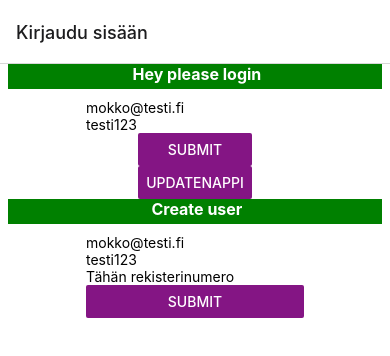
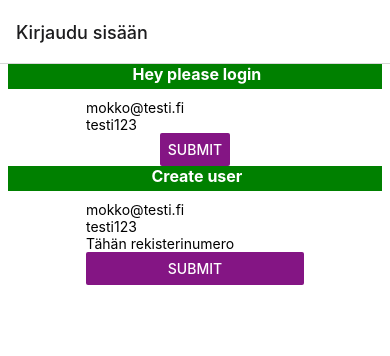
Before and after one commit to TVT21KMO-Mobiilikehitysprojekti-R6/Jaska, a React Native app: screen /LoginPage in a window 390 px wide. Shown: the top 356 px of the page. Built offline with nearby package versions, Linux system fonts and the light colour scheme.

Commit message:
Auton Data liikkuu

```diff
--- a/components/LoginPage.js
+++ b/components/LoginPage.js
@@ -14,7 +14,6 @@ export default function LoginPage({navigation, setLogin}) {
   const [phoneNumber, setPhoneNumber] = useState(''); // anna joku numero
   const [displayName, setDisplayName] =  useState(''); // anna joku nimi
   const [userCreated, setUserCreated] = useState(0); //kun käyttäjä luodaan, tulostetaan teksti
-  //const [carPlate, setCarPlate] = useState('');
 
   const [login2, setLogin2] = useState(false);
   const [userID, setUserID] = useState('');
@@ -23,10 +22,9 @@ export default function LoginPage({navigation, setLogin}) {
       const auth = getAuth()
       signInWithEmailAndPassword(auth,email,password)
       .then((userCredential) => {
-        //console.log("loginfunktiuon ser "+ userCredential.user.uid)
         setLogin2(true)
         console.log("testiä loginsivun loginfunktiossa", userCredential)
-        //navigation.navigate("MainPage", {login5: userCredential.user.uid}, {carPlate: userCredential.user.displayName})
+        navigation.navigate("MainPage", {login5: userCredential.user.uid}, {carPlate: userCredential.user.displayName})
 
       }).catch((error) => {
         if (error.code === 'auth/wrong-password' || error.code === 'auth/user-not-found') {
@@ -54,55 +52,29 @@ signOut(auth).then(() => {
 }
 
 const createUser = (email, password, displayName) => {                 //TÄmä toimii, lisääö käyttäjän databaeen
-  console.log("testiä loginsivun createuser", displayName)
-
-  /* getAuth()
-  .createUser({
-    email: email,
-    emailVerified: false,
-    password: password,
-    displayName: displayName,
-    disabled: false,
-  })
-  .then((userRecord) => {
-    // See the UserRecord reference doc for the contents of userRecord.
-    console.log('Successfully created new user:', userRecord.uid);
-  })
-  .catch((error) => {
-    console.log('Error creating new user:', error);
-  }); */
-
 
    const auth = getAuth()
     createUserWithEmailAndPassword(auth, email, password, displayName)
   .then((userCredential) => {
     const user = userCredential.user;
+    updateUserProfile();
     //setEmail();
-    //setPassword();
+    setPassword();
     setUserCreated(1)
-    //setDisplayName()
-    //user.updateProfile({
-   //   displayName: "Mokkotesti3"
-   // })
-   // updateUserProfile(displayName)
+    setDisplayName(displayName)
   })
   .catch((error) => {
     const errorCode = error.code;
     const errorMessage = error.message;
-    // ..
   });
-   // toFireBase(carPlate)
   }
 
-const updateUserProfile = (displayName) => {
+const updateUserProfile = () => {
   const auth = getAuth()
-   console.log("Vittu mitä paskaa", auth)
-    updateProfile(auth.userCredential, {
+    updateProfile(auth.currentUser, {
         displayName: displayName,
      }).then(()=> {
-      console.log("Muokattu11111?", userCredential)
      })
-     console.log("Vittu mitä paskaa2", auth)
 }
   return (
     <View style={Styles.container}>
@@ -128,11 +100,7 @@ const updateUserProfile = (displayName) => {
             onPress={login}
             color="#841584"
             />
-            <Button style={Styles.buttonLogIn}
-            title="updatenappi"
-            onPress={()=>updateUserProfile('5')}
-            color="#841584"
-            />
+
         </View>
        <Text style={Styles.heading}> Create user</Text>
       <View style={Styles.input}>
@@ -149,13 +117,7 @@ const updateUserProfile = (displayName) => {
             value={password}
             placeholder="Give your pasword to login..."
             />
-            {/* <TextInput
-            sstyle={{flex: 0.75}}
-            onChangeText={text => setPhoneNumber(text)}
-            value={phoneNumber}
-            keyboardType='Puhelinnumero'
-            placeholder="Give your puhelinnumer to login..."
-            /> */}
+
             <TextInput
             sstyle={{flex: 0.75}}
             onChangeText={text => setDisplayName(text)}
@@ -164,13 +126,7 @@ const updateUserProfile = (displayName) => {
             placeholder="Tähän rekisterinumero"
             />
 
-          {/*   <TextInput
-            sstyle={{flex: 0.75}}
-            onChangeText={text => setCarPlate(text)}
-            value={carPlate}
-            keyboardType='text'
-            placeholder="Anna auton tunniste"
-            /> */}
+
             <Button style={Styles.buttonLogIn}
             title="Submit"
             onPress={ ()=> createUser(email, password, displayName)}
```
